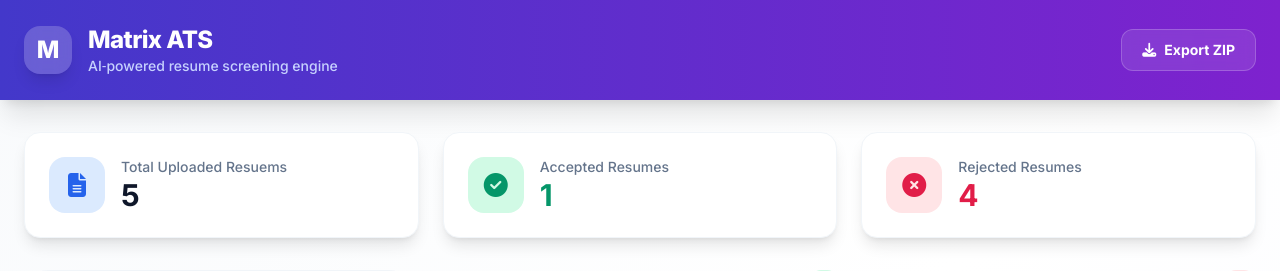
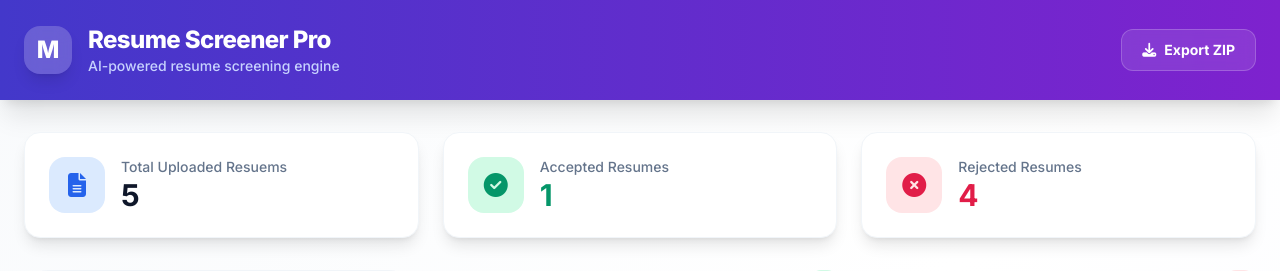
Before and after one commit to Muhammad-Roshaan-Idrees/Resume-Screener, a Flask app: page / in a window 1280 px wide. Shown: the top 271 px of the page. Run offline with Flask 3, Linux system fonts and the light colour scheme; data comes from the database, SQL or seed files in the repository; data that the repository does not hold is empty; some libraries are stand-ins or nearby versions.

Commit message:
Update HTML: improved UI styling and fixed typos

```diff
--- a/templates/index.html
+++ b/templates/index.html
@@ -42,8 +42,8 @@
       <div class="flex items-center gap-4">
         <div class="h-12 w-12 bg-white/20 backdrop-blur rounded-2xl flex items-center justify-center text-2xl font-extrabold shadow-lg">M</div>
         <div>
-          <h1 class="text-2xl font-extrabold tracking-tight">Matrix ATS</h1>
-          <p class="text-indigo-200 text-sm font-medium">AI‑powered resume screening engine</p>
+          <h1 class="text-2xl font-extrabold tracking-tight">Resume Screener Pro</h1>
+          <p class="text-indigo-200 text-sm font-medium">AI-powered resume screening engine</p>
         </div>
       </div>
       <div class="flex items-center gap-4">
```
